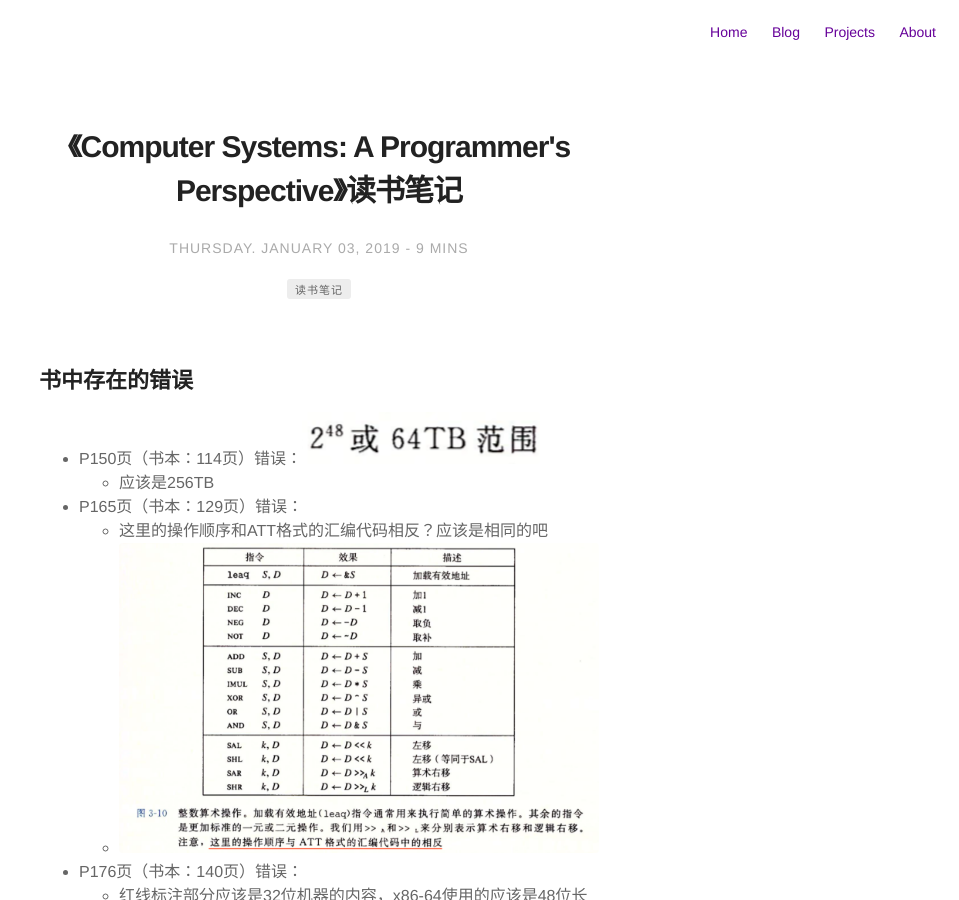
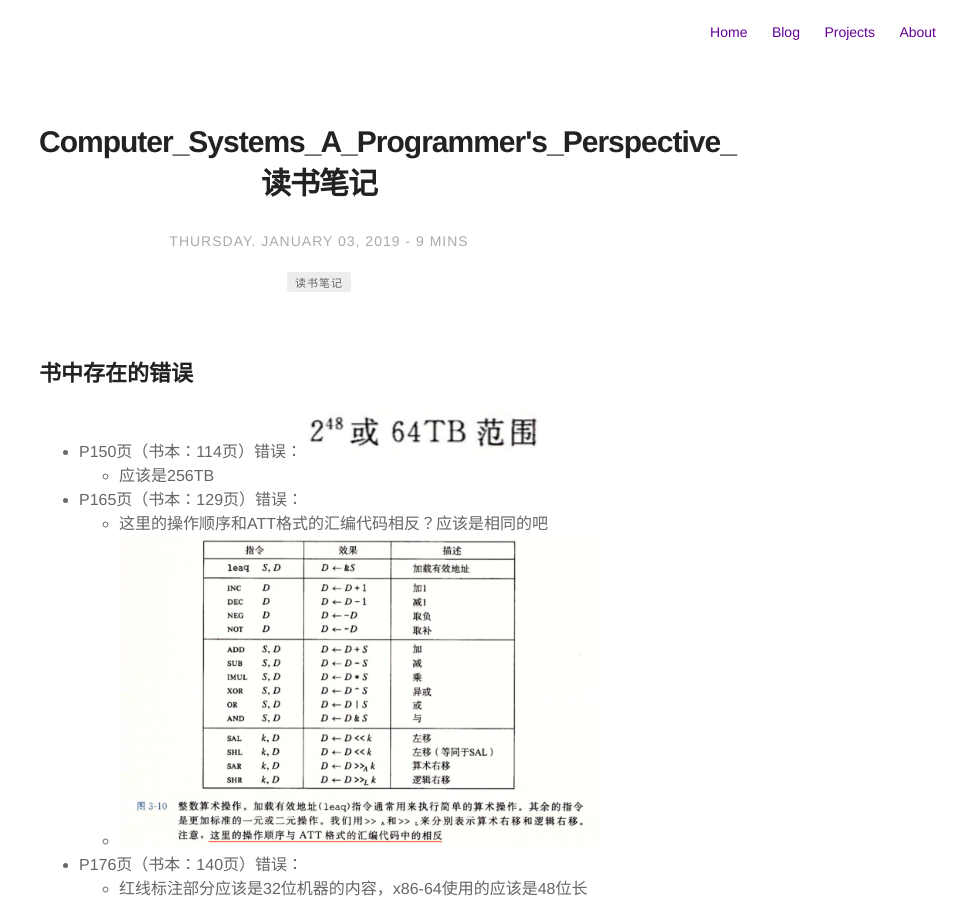
Before and after one commit to dawsonlee1790/dawsonlee1790.github.io, a Jekyll site: the page built from _posts/2018-12-31-Computer_Systems_A_Programmer's_Perspective_读书笔记.md, in a window 1280 px wide and 900 px high. Shown: the whole window, without its empty margins (321-1280 px from the left). Built offline with Jekyll 4.4.1, drawn with Linux system fonts in a browser that asks for light colours.

```diff
--- a/_posts/2018-12-31-《Computer Systems: A Programmer's Perspective》读书笔记.md
+++ b/_posts/2018-12-31-Computer_Systems_A_Programmer's_Perspective_读书笔记.md
@@ -7,7 +7,7 @@ category: blog
 image:
 headerImage: false
 
-title: "《Computer Systems: A Programmer's Perspective》读书笔记"
+title: "Computer_Systems_A_Programmer's_Perspective_读书笔记"
 date: 2019-01-03
 author: dawsonlee
 tag:
```
